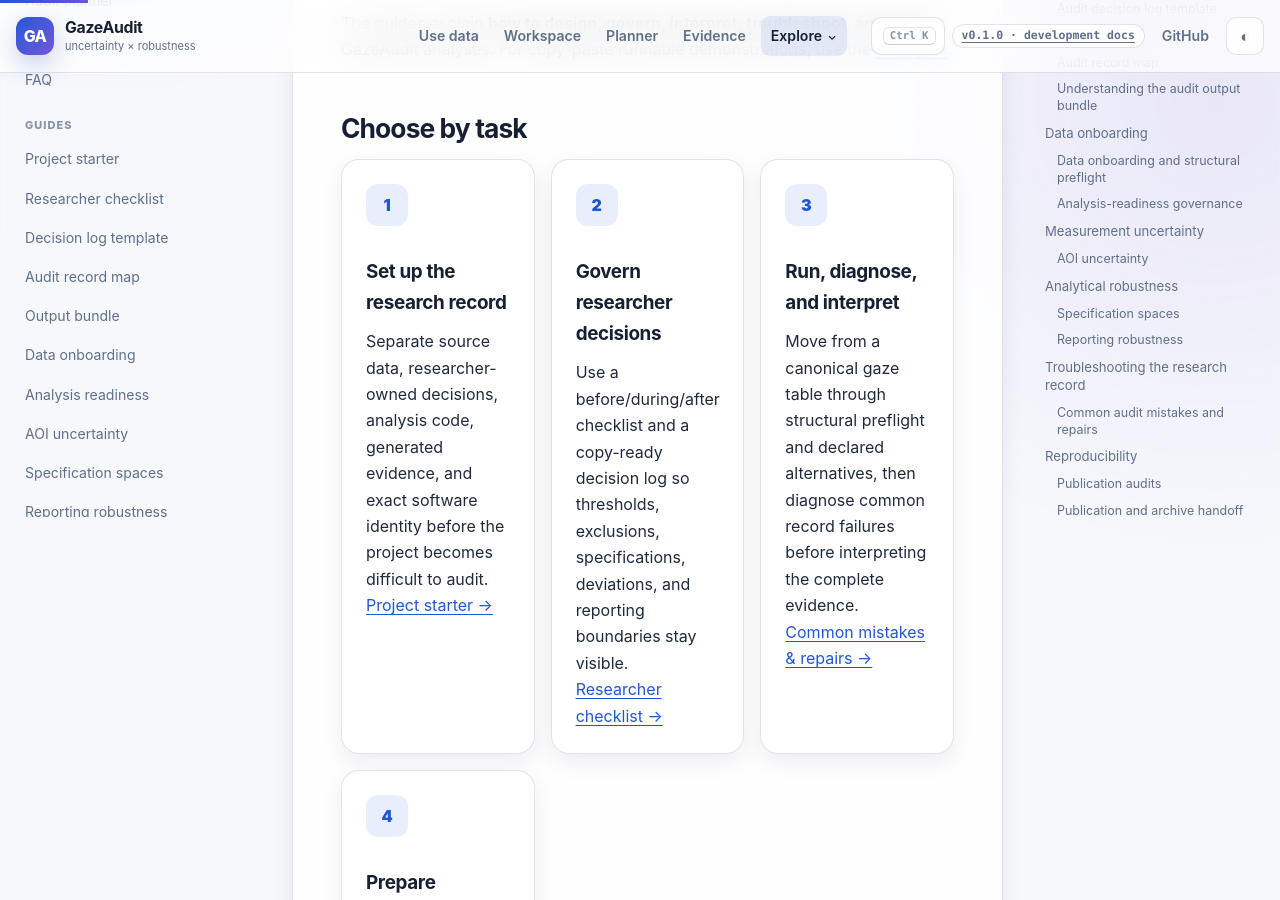
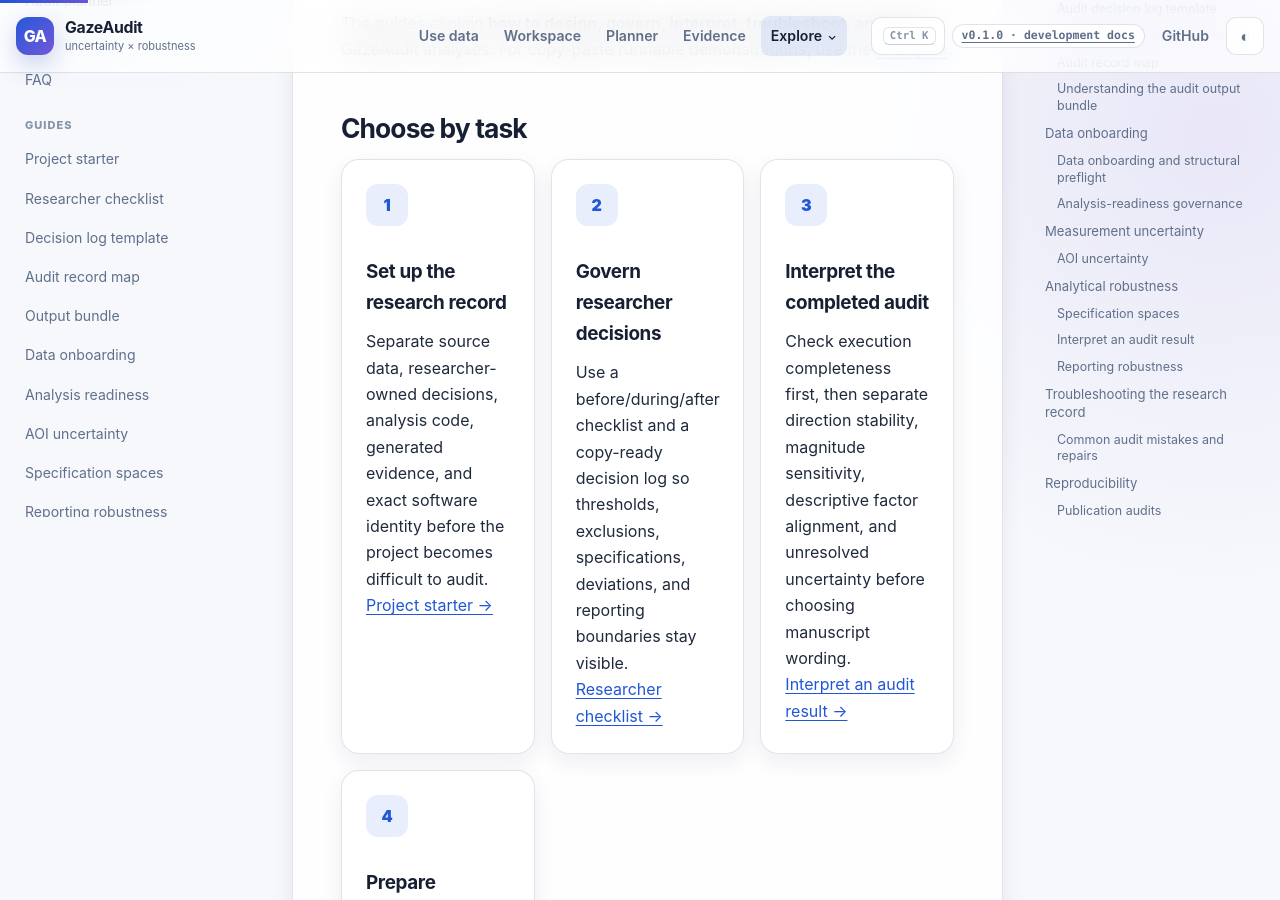
Before and after one commit to stefanosbalaskas/GazeAudit, a Jekyll site: the page built from docs/guides/index.md, in a window 1280 px wide and 900 px high, scrolled down 380 px. Built offline with Jekyll 4.4.1, drawn with Linux system fonts in a browser that asks for light colours; some of the changed text lies outside the part shown.

Commit message:
docs: surface result interpretation guidance

```diff
--- a/docs/guides/index.md
+++ b/docs/guides/index.md
@@ -1,6 +1,6 @@
 ---
 title: Guides
-description: Task-oriented GazeAudit guides for project setup, researcher decisions, data onboarding, uncertainty, robustness design, troubleshooting, reporting, publication, and interoperability.
+description: Task-oriented GazeAudit guides for project setup, researcher decisions, data onboarding, uncertainty, robustness design, troubleshooting, result interpretation, reporting, publication, and interoperability.
 kicker: Guides
 ---
 
@@ -25,9 +25,9 @@
   </article>
   <article class="card">
     <div class="card-icon" aria-hidden="true">3</div>
-    <h3>Run, diagnose, and interpret</h3>
-    <p>Move from a canonical gaze table through structural preflight and declared alternatives, then diagnose common record failures before interpreting the complete evidence.</p>
-    <p><a href="common-audit-mistakes/">Common mistakes & repairs →</a></p>
+    <h3>Interpret the completed audit</h3>
+    <p>Check execution completeness first, then separate direction stability, magnitude sensitivity, descriptive factor alignment, and unresolved uncertainty before choosing manuscript wording.</p>
+    <p><a href="interpret-audit-result/">Interpret an audit result →</a></p>
   </article>
   <article class="card">
     <div class="card-icon" aria-hidden="true">4</div>
@@ -85,6 +85,12 @@
 
 Turn defensible analytical decisions into an explicit `PipelineSpace`, reject invalid combinations before execution, and summarise endpoint stability without selecting a preferred specification after the fact.
 
+### [Interpret an audit result](interpret-audit-result/)
+
+Move from completed robustness outputs to bounded scientific interpretation. The guide starts with the declared execution denominator, then separates direction stability from magnitude sensitivity, treats marginal/pairwise summaries as descriptive rather than causal, records untested uncertainty dimensions, and maps each evidence pattern to an appropriate next action.
+
+For a side-by-side worked comparison, use the [result-pattern reporting example](../examples/result-patterns/).
+
 ### [Reporting robustness](reporting-robustness/)
 
 Translate specification curves, sign fractions, marginal sensitivity, and pairwise sensitivity into precise Methods and Results language without treating descriptive diagnostics as confidence intervals, posterior probabilities, or causal decompositions.
@@ -122,10 +128,12 @@
 3. [Decision log template](audit-decision-log-template/) — preserve those decisions and amendments.
 4. [First real audit](first-real-audit/) — run the practical CSV-to-evidence path.
 5. [Audit output bundle](audit-output-bundle/) — understand what each artifact establishes.
-6. [Common audit mistakes](common-audit-mistakes/) — diagnose record and interpretation failures before publication.
-7. [Decision-to-report example](../examples/decision-to-report/) — practice bounded interpretation.
-8. [Publication/archive handoff](../examples/publication-archive-handoff/) — assemble a reviewable end state.
-9. [Publication audits](publication-audits/) — build and verify the durable research record.
+6. [Common audit mistakes](common-audit-mistakes/) — diagnose record and execution failures before interpretation.
+7. [Interpret an audit result](interpret-audit-result/) — separate completeness, direction, magnitude, and unresolved uncertainty.
+8. [Result-pattern example](../examples/result-patterns/) — compare four synthetic evidence patterns and bounded wording.
+9. [Decision-to-report example](../examples/decision-to-report/) — practice bounded interpretation on the deterministic 12-branch exercise.
+10. [Publication/archive handoff](../examples/publication-archive-handoff/) — assemble a reviewable end state.
+11. [Publication audits](publication-audits/) — build and verify the durable research record.
 
 ## What a guide is not
 
```
